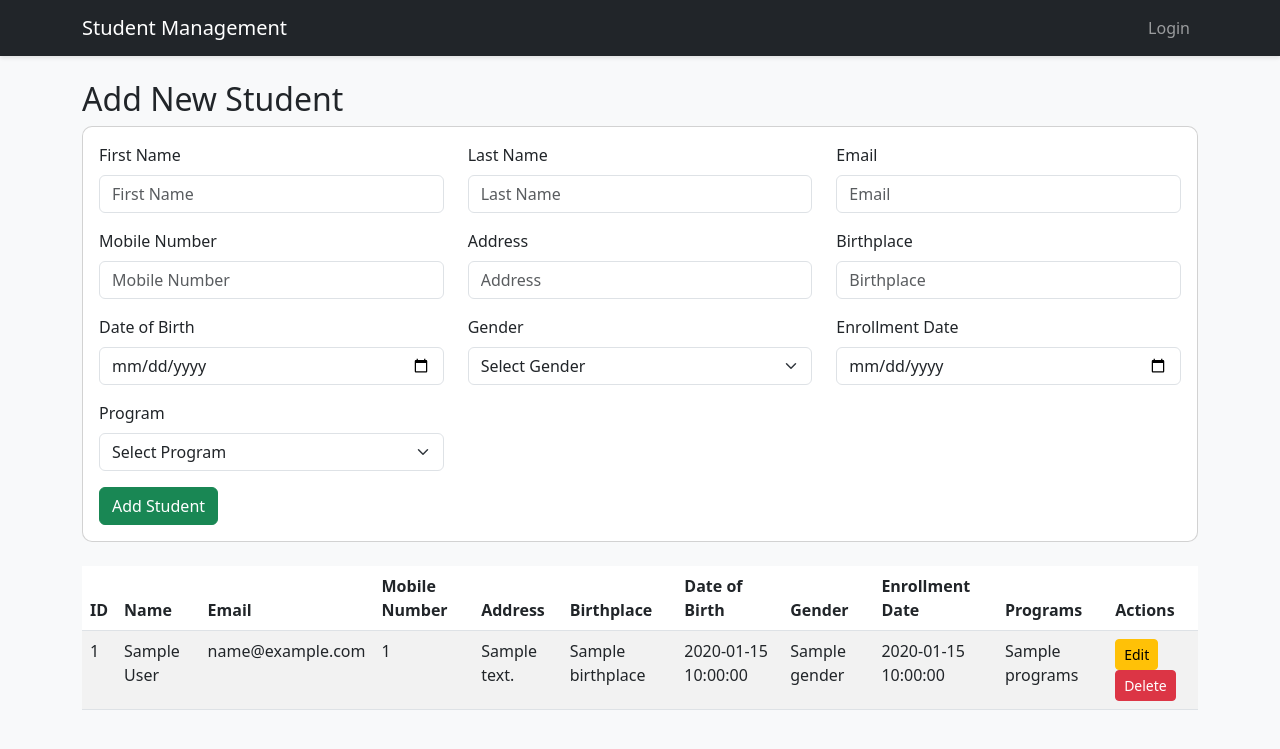
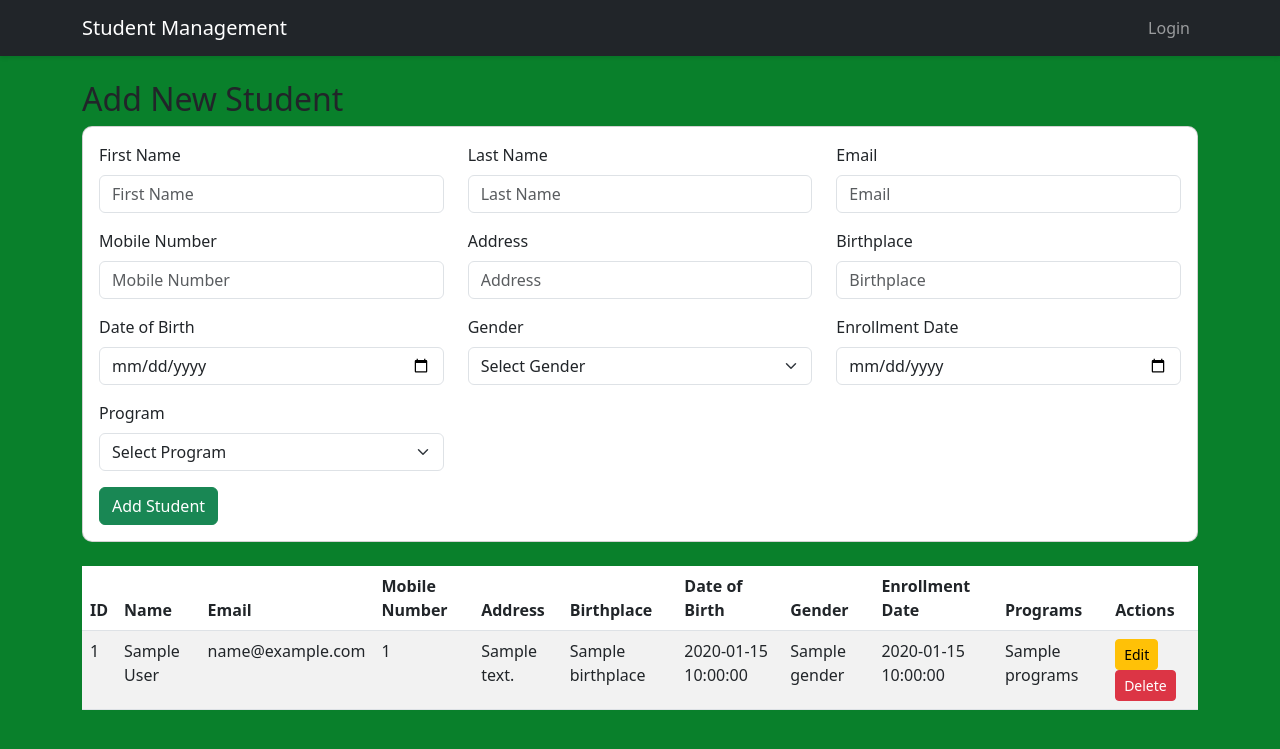
Before and after one commit to GlockyDeep/Student_Adminstration, a Flask app: template templates/students.html in a window 1280 px wide. Shown: the top 749 px of the page. Run offline with Flask 3, Linux system fonts and the light colour scheme; the template is opened without the code that fills it: most values are stand-ins (such as "Sample title", 1, 10 or a date in 2020).

Commit message:
no changes

```diff
--- a/static/css/style.css
+++ b/static/css/style.css
@@ -1,5 +1,5 @@
 body {
-    background-color: #f8f9fa;
+    background-color: #09802b;
 }
 .navbar {
     box-shadow: 0 2px 4px rgba(0, 0, 0, 0.1);
```
